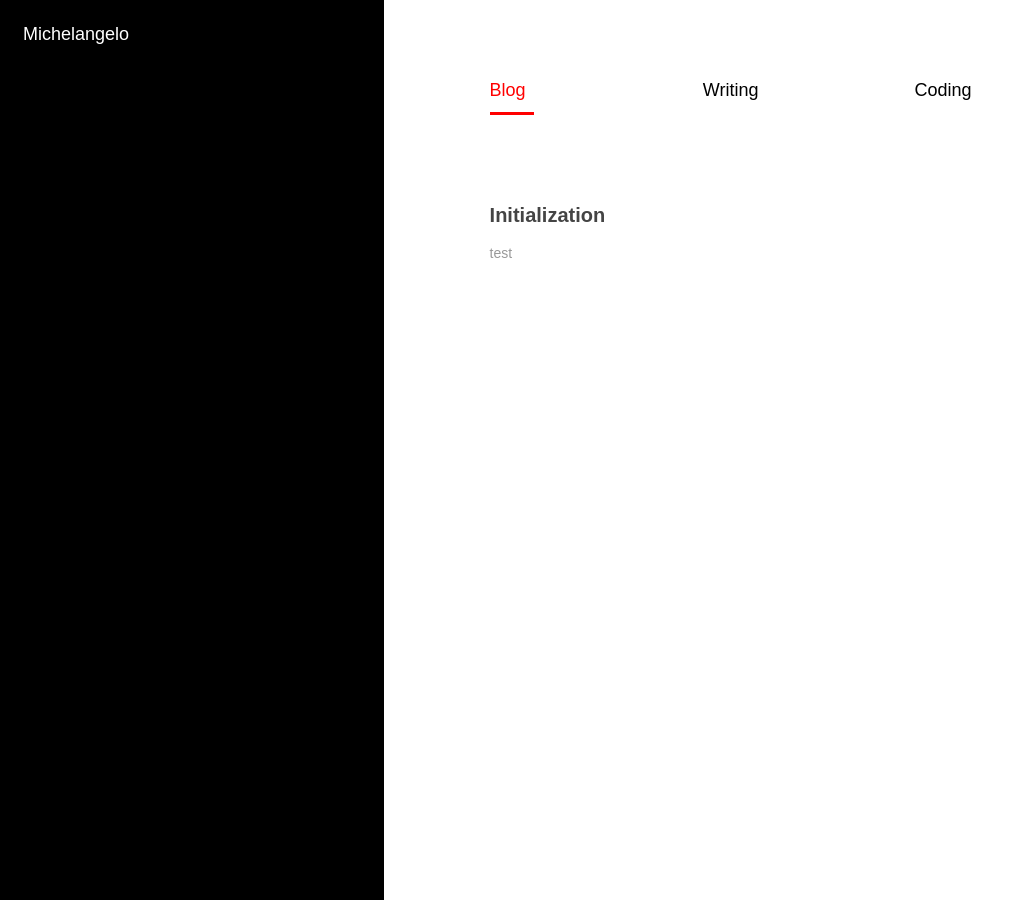
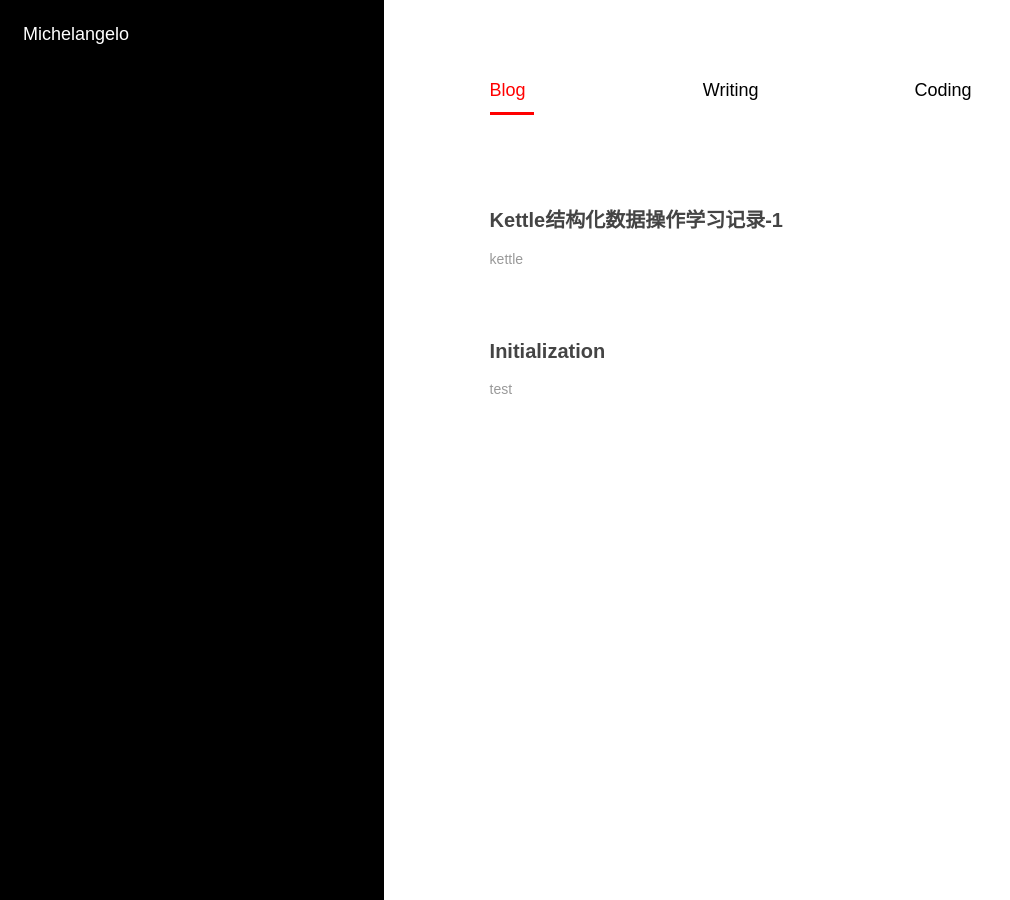
Before and after one commit to dramapolice/dramapolice.github.io, a Jekyll site: the page built from index.md, in a window 1280 px wide. Shown: the whole page, without its empty margins (0-1010 px from the left). Built offline with Jekyll 4.4.1, drawn with Linux system fonts in a browser that asks for light colours; part of the change alters nothing that is shown.

Commit message:
上传新blog

```diff
--- a/_config.yml
+++ b/_config.yml
@@ -5,7 +5,7 @@ highlighter: 'rouge'
 #paginate: 8
 permalink: /:title
 
-title: 不被了解的怪人
+title: Michelangelo's Blog
 url: http://dramapolice.github.io
 feed: /atom.xml
 author_info: <a href="http://dramapolice.github.io/">Michelangelo</a>
--- a/_layouts/default.html
+++ b/_layouts/default.html
@@ -9,7 +9,7 @@
     <title>{% if page.title %}{{ page.title }} | {% endif %}{{ site.title }}</title>
     <meta name="author" content="Michelangelo" />
     <meta name="renderer" content="webkit">
-    <meta name="description" content="若你喜欢怪人，其实我很美" />
+    <meta name="description" content="need courage." />
     <meta name="viewport" content="width=device-width, initial-scale=1.0, minimum-scale=1.0">
     <link rel="stylesheet" href="/css/default.css" type="text/css" />
     <link rel="shortcut icon" href="/favicon.ico" type="image/x-icon" />
--- /dev/null
+++ b/_posts/blog/2018-11-20-kettle-1.md
@@ -0,0 +1,39 @@
+---
+layout: post
+title: Kettle结构化数据操作学习记录-1
+description: kettle
+category: blog
+---
+
+#Kettle结构化数据操作学习记录-1
+---
+
+##1.首先创建数据库连接
+-在DB连接中创建测试数据库连接
+-填写数据库连接信息，确认连接测试通过
+
+##2.在转换中拖入表输入
+-编辑表输入名称（表1）
+-选择已经创建好的数据库连接
+-点击获取SQL查询，获取表信息
+
+##3.在转换中拖入另外一个表输入
+-按步骤2进行配置（表2）
+
+##4.在转换中拖入数据库连接
+-编辑数据库连接名称
+-选择已经创建好的数据库连接
+-编写SQL（这里是表1）
+
+`SELECT * FROM Manager_Info WHERE manager_name = ?`
+
+-在字段选择框中选择字段（这里是表2）
+
+***如果勾选了“outter join”则是进行左连接***
+
+##5.在转换中拖入表输入
+-编辑表输入名称（目标表）
+-选择已经创建好的数据库连接
+-浏览选择目标表（事先在数据库中创建）
+
+##6.将运行对象用连线连起来即可运行
```
